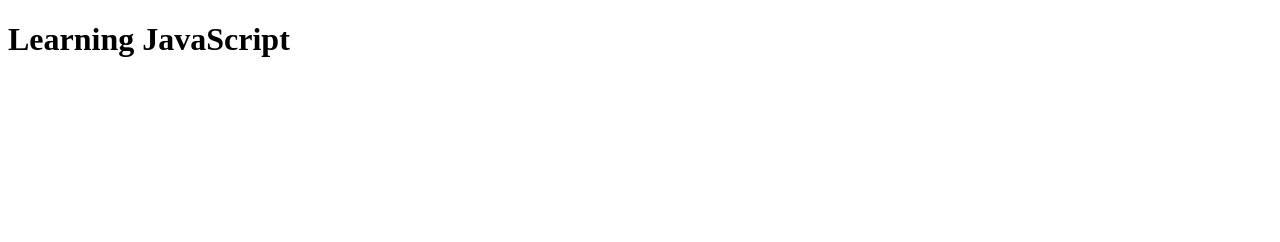
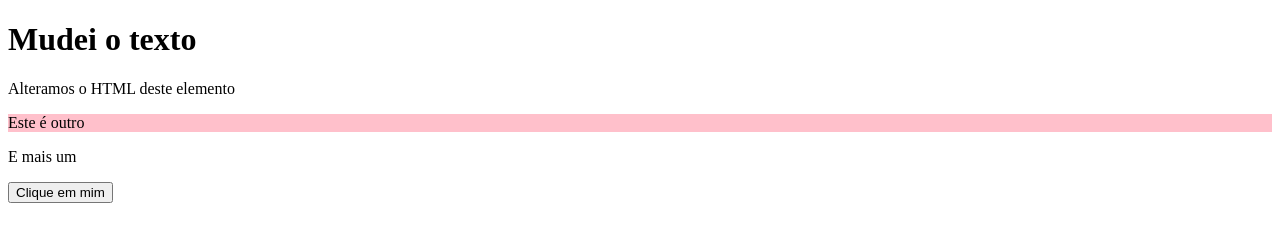
Before and after one commit to gustavobanares/JavaScript, a plain HTML site: page index.html in a window 1280 px wide. Drawn offline with Linux system fonts and the light colour scheme.

Commit message:
DOM - Document Object Model

```diff
--- a/index.html
+++ b/index.html
@@ -8,7 +8,10 @@
   </head>
   <body>
     <h1 id="title">Learning JavaScript</h1>
-
-
+    <p class="text">Este é um texto</p>
+    <p class="text">Este é outro</p>
+    <p class="text">E mais um</p>
+    <p class="text">E o último</p>
+    <button id='btn'>Clique em mim</button>
   </body>
 </html>
--- a/scripts.js
+++ b/scripts.js
@@ -302,3 +302,45 @@
 console.log(tenis.showadjective('Lindo'))
 
 superproduct.sayhello()
+
+// DOM - Document Object Model
+// Seleção de elementos
+const title = document.getElementById('title') // #title
+
+console.log(title)
+
+// query selector
+const sametitle = document.querySelector('#title')
+
+console.log(sametitle)
+
+const texts = document.querySelectorAll('.text')
+
+console.log(texts)
+console.log(texts[1])
+
+texts.forEach((text) =>{
+    console.log(text.textContent.toUpperCase())
+})
+
+// Manipulação de elementos
+
+title.textContent = 'Mudei o texto'
+
+texts[0].innerHTML = '<span>Alteramos o HTML deste elemento</span>'
+
+texts[1].style.backgroundColor = 'pink' // background-color: red
+
+texts[2].classList.add('my-class')
+
+texts[2].classList.remove('text')
+
+texts[3].remove()
+
+// Eventos
+
+const btn = document.querySelector('#btn')
+
+btn.addEventListener('click', function(){
+    texts[2].style.color = 'blue'
+})
```
